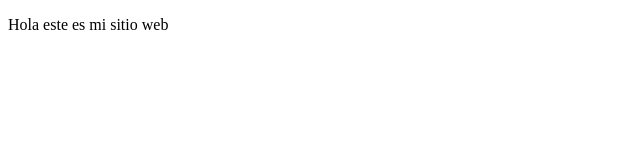
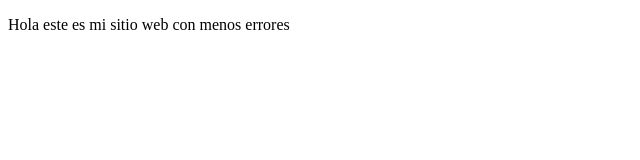
Before and after one commit to MairaRivera03/ProyactoDemoCursoPrewor, a plain HTML site: page index.html in a window 1280 px wide. Shown: the whole page, without its empty margins (0-640 px from the left). Drawn offline with Linux system fonts and the light colour scheme.

```diff
--- a/index.html
+++ b/index.html
@@ -7,6 +7,6 @@
     <title>Hola web..</title>
 </head>
 <body>
-  <p>Hola este es mi sitio web</p>
+  <p>Hola este es mi sitio web con menos errores</p>
 </body>
 </html>
```
